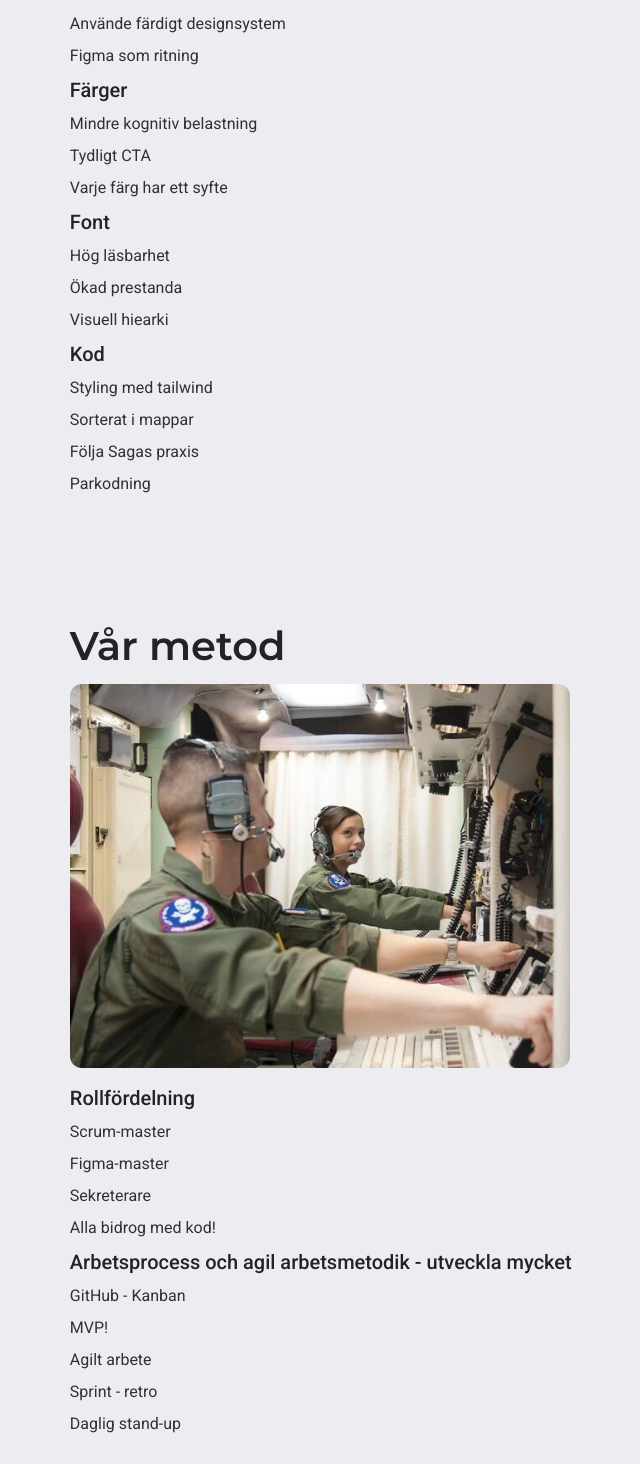
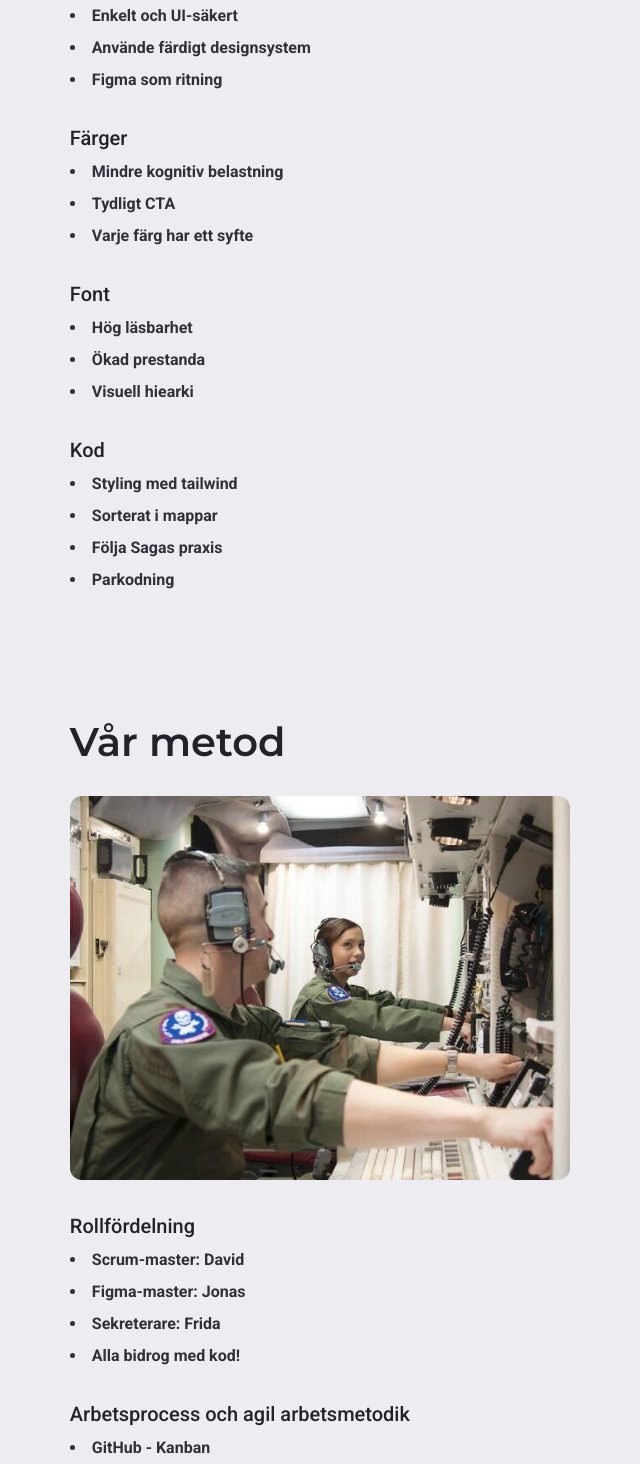
Before and after one commit to DavidViklund/WEBSHOPSIX, a React (Vite) app in the folder webshop/: page /about in a window 1280 px wide. Shown: the part 866-2330 px from the top of the page, without its empty margins (289-929 px from the left). Built offline with nearby package versions, Linux system fonts and the light colour scheme.

Commit message:
ändrat styling på About us/presentation

```diff
--- a/webshop/src/pages/AboutUsPage.jsx
+++ b/webshop/src/pages/AboutUsPage.jsx
@@ -1,96 +1,111 @@
 const aboutUsPage = () => {
   return (
-    <div className=" max-w[1440px] flex justify-center sm:px-4 md:px-8 lg:px-40">
-      <div className=" flex flex-col gap-16 justify-start">
-        <div className=" flex flex-col items-center gap-4">
-          <h1 className=" text-primary-text-label font-semibold">HaulMart</h1>
-          <div className=" flex gap-4 flex-wrap">
+    <div className="max-w[1440px] flex justify-center sm:px-4 md:px-8 lg:px-40">
+      <div className="flex flex-col gap-16 justify-start">
+        <div className="flex flex-col items-center gap-4">
+          <h1 className="text-primary-text-label font-semibold">HaulMart</h1>
+          <div className="flex gap-4 flex-wrap">
             <h4>David</h4> <h4>Frida</h4> <h4>Jonas</h4> <h4>Joakim</h4>{" "}
             <h4>Filippa</h4>
           </div>
         </div>
-        <div className=" flex flex-col gap-32">
-          <div className=" flex flex-col gap-4">
+        <div className="flex flex-col gap-32">
+          <div className="flex flex-col gap-4">
             <h3>Design</h3>
-            <div className=" flex flex-col gap-2">
+            <div className="flex flex-col gap-8 max-w-[500px]">
               <div>
                 <img
                   alt="designbeslut"
                   src="public/design2.jpeg"
-                  className=" h-auto w-[500px] rounded-xl"
+                  className="h-auto w-[500px] rounded-xl"
                 />
               </div>
+              <div className=" flex flex-col gap-2">
                 <h5>Allmänt om designen</h5>
                 {/*  <p>
-                Vi har strävat efter en enkel och UI-säker design. Se
-                Figma-filen för utförlig motivering.
+                  Vi har strävat efter en enkel och UI-säker design. Se <br />
+                  <a
+                    href="https://www.figma.com/design/AjypPMUpBTH4BmJbJsJeW6/wireframe?node-id=0-1&t=zo5q35sq6M3VUGny-1"
+                    target="_blank"
+                    className=" text-base font-bold "
+                  >
+                    Figma-filen
+                  </a>{" "}
+                  för utförlig motivering.
                 </p> */}
-              <p>Enkelt och UI-säkert</p>
-              <p>Använde färdigt designsystem</p>
+                <li className="font-bold">Enkelt och UI-säkert</li>
+                <li className="font-bold">Använde färdigt designsystem</li>
                 {/* <p>Tack vare ett befintligt editerbart designsystem
                 kunde vi snabbt komma igång med designen och implementera
                 vårga färger, fonter etc.
               </p> */}
-              <p>Figma som ritning</p>
+                <li className="font-bold">Figma som ritning</li>
                 {/* <p>
-                Alla designskisser skapades i Figma och översattes därefter till
-                Tailwind. Det var smidigt att ha all info i Figmafilen men något
-                utmanande att översätta för en del. Jonas hade tex preppat
-                variabler för att underlätta letandet.
+                  Alla designskisser skapades i Figma och översattes därefter
+                  till Tailwind. Det var smidigt att ha all info i Figmafilen
+                  men något utmanande att översätta för en del. Jonas hade tex
+                  preppat variabler för att underlätta letandet.
                 </p> */}
+              </div>
+              <div className=" flex flex-col gap-2">
                 <h5>Färger</h5>
-              <p>Mindre kognitiv belastning</p>
+                <li className="font-bold">Mindre kognitiv belastning</li>
                 {/* <p>
                 Färgval gjordes för att minimera användarens kognitiva
                 belastning.
               </p> */}
-              <p>Tydligt CTA</p>
+                <li className="font-bold">Tydligt CTA</li>
                 {/* <p>
                 Vi använde vår primära färg strategiskt för att framhäva viktiga
                 åtgärder (CTA) och undvika konkurrens med andra färger.
               </p> */}
-              <p>Varje färg har ett syfte</p>
+                <li className="font-bold">Varje färg har ett syfte</li>
                 {/* <p>
                 Färgerna valdes för att ha specifika funktioner som är tydliga
                 för användaren.
               </p> */}
+              </div>
+              <div className=" flex flex-col gap-2">
                 <h5>Font</h5>
-              <p>Hög läsbarhet</p>
+                <li className="font-bold">Hög läsbarhet</li>
                 {/* <p>
                 Vi använde fonterna Montserrat och Roboto. Båda har raka linjer
                 och mjuka former, vilket gör dem lättlästa.
                 Här la vi till en lineheight som främjar läsbarheten och matchar vårt
                 spacingsystem.
               </p> */}
-              <p>Ökad prestanda</p>
+                <li className="font-bold">Ökad prestanda</li>
                 {/*  <p>
                 Vi valde en font som inte belastar prestandan, utan som laddas
                 direkt i moderna webbläsare.
               </p> */}
-              <p>Visuell hiearki</p>
+                <li className="font-bold">Visuell hiearki</li>
                 {/* <p>Typsnitten stödjer en tydlig visuell hierarki.</p> */}
+              </div>
+              <div className=" flex flex-col gap-2">
                 <h5>Kod</h5>
-              <p>Styling med tailwind</p>
+                <li className="font-bold">Styling med tailwind</li>
                 {/*  <p>
                 Vi använde Tailwind CSS för snabb och enkel styling baserat på
                 våra Figma-skisser.
               </p> */}
-              <p>Sorterat i mappar</p>
+                <li className="font-bold">Sorterat i mappar</li>
                 {/* <p>Koden är organiserad i strukturerade mappar.</p> */}
-              <p>Följa Sagas praxis</p>
+                <li className="font-bold">Följa Sagas praxis</li>
                 {/* <p>
                 Vi följde bästa praxis enligt hennes riktlinjer, inklusive
                 användning av arrow functions, korrekta importer/exporter,
                 återanvändbar och modulär kod, samt minimal kodmängd.
               </p> */}
-              <p>Parkodning</p>
+                <li className="font-bold">Parkodning</li>
                 {/* <p>
                 Vi varierade mellan grupparbete, parkodning och enskilt arbete
                 beroende på behov.
               </p> */}
               </div>
             </div>
-          <div className=" flex flex-col gap-4">
+          </div>
+          <div className="flex flex-col gap-8 max-w-[500px]">
             <h3>Vår metod</h3>
             {/* <p>
               Parkodning var särskilt bra när vi skulle pusha upp i början,
@@ -103,119 +118,112 @@
               <img
                 alt="militarypic"
                 src="public/military.jpg"
-                className=" h-auto w-[500px] rounded-xl"
+                className="h-auto w-[500px] rounded-xl"
               />
             </div>
             <div className=" flex flex-col gap-2">
               <h5>Rollfördelning</h5>
-              {/* <p>
-                Scrum-master: David
-                Figma-master: Jonas
-                Sekreterare: Frida
-                Alla bidrog med kod!
-              </p> */}
-              <p>Scrum-master</p>
-              <p>Figma-master</p>
-              <p>Sekreterare</p>
-              <p>Alla bidrog med kod!</p>
-              <h5>Arbetsprocess och agil arbetsmetodik - utveckla mycket</h5>
-              <p>GitHub - Kanban</p>
+              <li className="font-bold">Scrum-master: David</li>
+              <li className="font-bold">Figma-master: Jonas</li>
+              <li className="font-bold">Sekreterare: Frida</li>
+              <li className="font-bold">Alla bidrog med kod!</li>
+            </div>
+            <div className=" flex flex-col gap-2">
+              <h5>Arbetsprocess och agil arbetsmetodik</h5>
+              <li className="font-bold">GitHub - Kanban</li>
               {/* <p>
                 Vi använde GitHub med Kanban för att organisera vårt arbete.
                 Varje morgon gick vi igenom status, delade upp och prioriterade
                 nya issues.
               </p> */}
-              <p>MVP!</p>
+              <li className="font-bold">MVP!</li>
               {/* <p>
                 Från första dagen bestämde vi oss för att MVP (minimum viable
                 product) var vägen att gå. Allt som inte ingick i VG-kraven
                 skulle in på en "övrigt"-lista. Det hjälpte oss att prioritera
                 vad som var viktigt och vad som var fint att ha.
               </p> */}
-              <p>Agilt arbete</p>
+              <li className="font-bold">Agilt arbete</li>
               {/* <p>
                 Sprintar, retrospektiv och dagliga stand-ups för att hålla koll
                 på framstegen. Vi reviderade alltid dagsplan och sprintplan
                 efter behov och förmåga. Hände det något kastade vi om så det
                 passade alla.
               </p> */}
-              <p>Sprint - retro</p>
-              <p>Daglig stand-up</p>
             </div>
           </div>
-          <div className=" flex flex-col gap-4">
+          <div className="flex flex-col gap-8 max-w-[500px]">
             <h3>Lärdomar</h3>
             <div>
               <img
                 alt="chefpic"
                 src="public/chefs.jpg"
-                className=" h-auto w-[500px] rounded-xl"
+                className="h-auto w-[500px] rounded-xl"
               />
             </div>
             <div className=" flex flex-col gap-2">
               <h5>Vilka lärdomar tar vi med oss?</h5>
+              <li className="font-bold">Inte för många kockar!</li>
               {/* <p>
-                Inte för många kockar!: Vi var tydliga från start att det skulle
-                vara ordning i gruppen. Alla ansvarade för att skapa och
-                kontrollera korrekta grenar. Ingen gick in i en annans kod utan
-                att kolla med personen först. Allt löstes inte samtidigt utan i
-                prioritetsordning.
+                Vi var tydliga från start att det skulle vara ordning i gruppen.
+                Alla ansvarade för att skapa och kontrollera korrekta grenar.
+                Ingen gick in i en annans kod utan att kolla med personen först.
+                Allt löstes inte samtidigt utan i prioritetsordning.
               </p> */}
-              <p>M.I.O.S!</p>
-              {/* <p>
-                Våra slagord har varit Minimera, Implementera, Organisera,
-                Strukturera
-              </p> */}
-              <p>Inte jaga perfektion</p>
+              <li className="font-bold">Inte jaga perfektion</li>
               {/*  <p>
                 Alla har varit duktiga på att inte fastna i detaljer utan
                 fokusera på att slutföra projektet. Det var nyttigt för oss alla
                 att öva på att arbeta med begränsningar som liknar verkliga
-                projekt där tid, kvalitet och kostnad styr. Du kanske inte har
+                projekt där tid, kvalitet och kostnad styr. Till exempel har du kanske inte
                 budget för fancy features eller tid att finjustera designen.
               </p> */}
-              <p>Grupparbete i GitHub</p>
+              <li className="font-bold">Grupparbete i GitHub</li>
               {/* <p>
                 Superbra och effektivt att samarbeta på GitHub. Efter det här
                 projektet flyter det på bra.
               </p> */}
-              <p>Återanvända kod</p>
+              <li className="font-bold">Återanvända kod</li>
               {/* <p>
                 Koden bör vara modulär och återanvändbar. Man tager vad man
                 haver och lånar det som fattas.
               </p> */}
+            </div>
+            <div className=" flex flex-col gap-2">
               <h5>Vad som fungerade bra?</h5>
-              <p>Tydlig grundstruktur</p>
+              <li className="font-bold">Tydlig grundstruktur</li>
               {/* <p>
                 En stark grundstruktur från början gjorde arbetet smidigare. Vi
                 mappade upp hela grundstrukturen med alla komponenter och sidor
                 vi kunde komma på och döpte allt. När det väl började kodas
                 stämde namnen med det som producerades.
               </p> */}
-              <p>Bra gruppdynamik</p>
+              <li className="font-bold">Bra gruppdynamik</li>
               {/* <p>
                 Samarbetet i gruppen fungerade utmärkt. Tydlig och rak
                 kommunikation. Hjälpsamhet. Alla hade liknande ambitionsnivå och
                 jobbade på!
               </p> */}
-              <p>Rolig uppgift</p>
+              <li className="font-bold">Rolig uppgift</li>
               {/* <p>
                 Projektet var roligt och lärorikt. Bra med en konkret och tydlig
                 webshop.
-              </p> */}
+              </li> */}
+            </div>
+            <div className=" flex flex-col gap-2">
               <h5>Vad hade kunnat förbättras?</h5>
-              <p>Inte mapp i en mapp!</p>
+              <li className="font-bold">Inte mapp i en mapp!</li>
               {/* <p>
                 När vi skulle städa upp kodstrukturen blev det fel i Netlify,
                 men vi kom runt det. Däremot kommer vi inte göra samma misstag i
                 framtida projekt.
               </p> */}
-              <p>Släpp inte garden!</p>
+              <li className="font-bold">Släpp inte garden!</li>
               {/* <p>
                 Var noggrann genom hela projektet. Vi började slappna av lite
                 mot slutet och då uppstod några småkonflikter i koden.
               </p> */}
-              <p>Designen!</p>
+              <li className="font-bold">Designen!</li>
               {/* <p>
                 Den behövde förbättras och itereras. När man designar i Figma
                 ska man ha koden i åtanke, så att ritningen kan översättas
```
Lines whose indentation alone changed are shown as unchanged.
